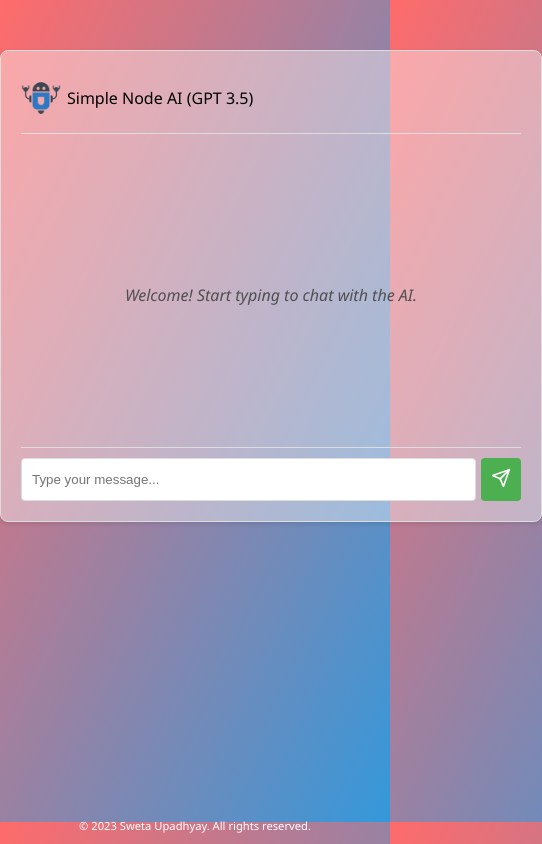
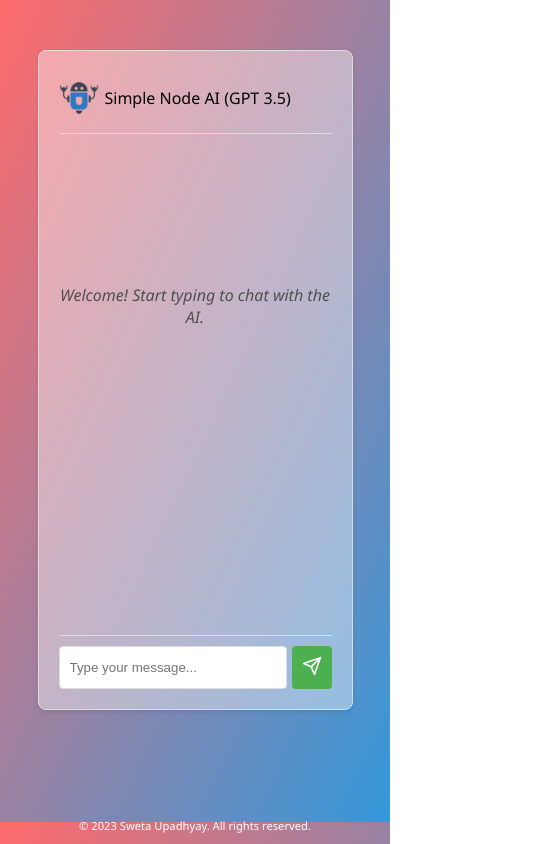
Before and after one commit to sweta134/Simple-AI-, a website: page index.html in a window 390 px wide. Shown: the whole page, 542 px wide, since content can reach past the window. Drawn offline with Linux system fonts and the light colour scheme.

Commit message:
Adds responsive style

```diff
--- a/styles.css
+++ b/styles.css
@@ -10,8 +10,10 @@ body {
 }
 
 .chat-container {
-  width: 500px;
-  height: 430px;
+  /* width: 500px; */
+  /* height: 430px; */
+  height: 80%;
+  width: 40%;
   margin: 50px auto;
   padding: 20px;
   border: 1px solid #ddd;
@@ -197,3 +199,10 @@ footer {
   height: 40px;
   margin-right: 6px;
 }
+
+@media screen and (max-width: 588px) {
+  .chat-container{
+    height: 80%;
+  width: 70%;
+  }
+}
```
